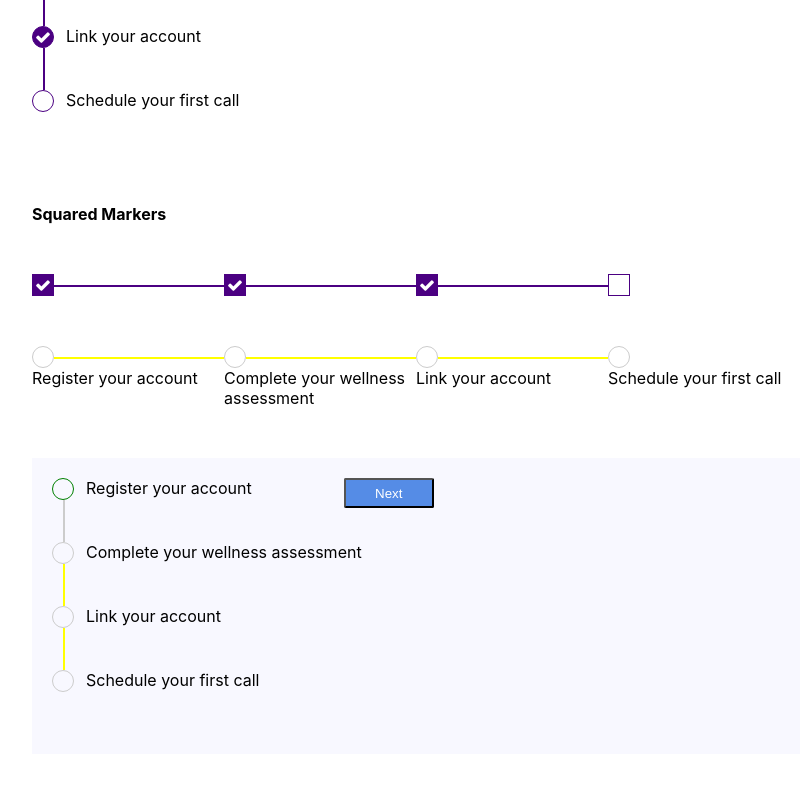
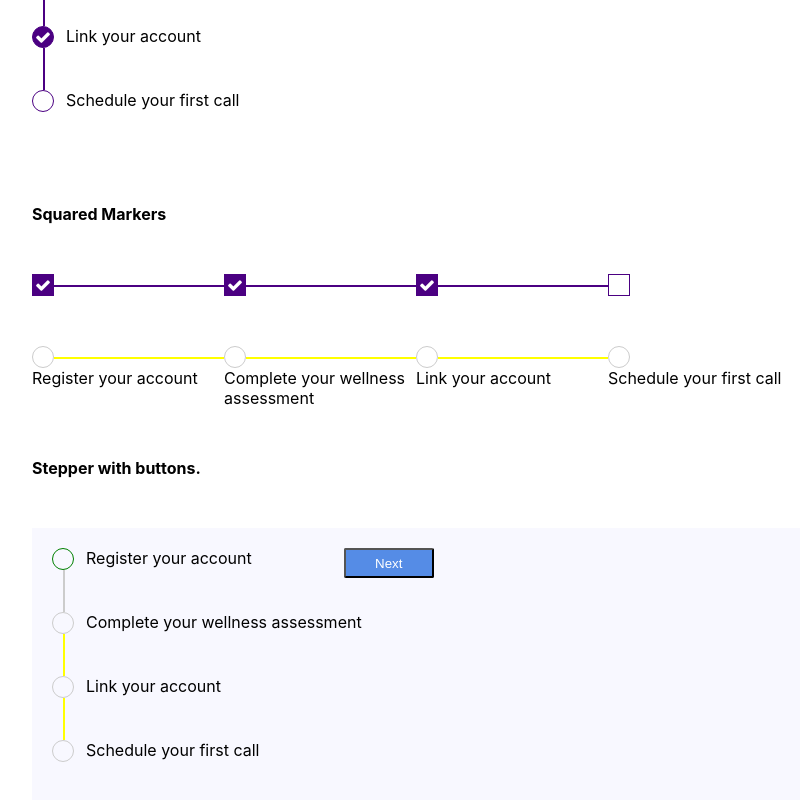
Before and after one commit to rahulsha05x/progress-stepper, a React (Create React App) app: page / in a window 1280 px wide. Shown: the part 942-1742 px from the top of the page, without its empty margins (224-1036 px from the left). Built offline with nearby package versions, Linux system fonts and the light colour scheme.

Commit message:
Updated progressbar 1 with button

```diff
--- a/src/App.tsx
+++ b/src/App.tsx
@@ -178,6 +178,9 @@ function App() {
                 );
               })}
             </NewProgressBar1>
+          </div>
+          <div>
+            <h4>Stepper with buttons.</h4>
             <NewProgressBar1
               className="stepper-container"
               activeStep={activeStep}
```
